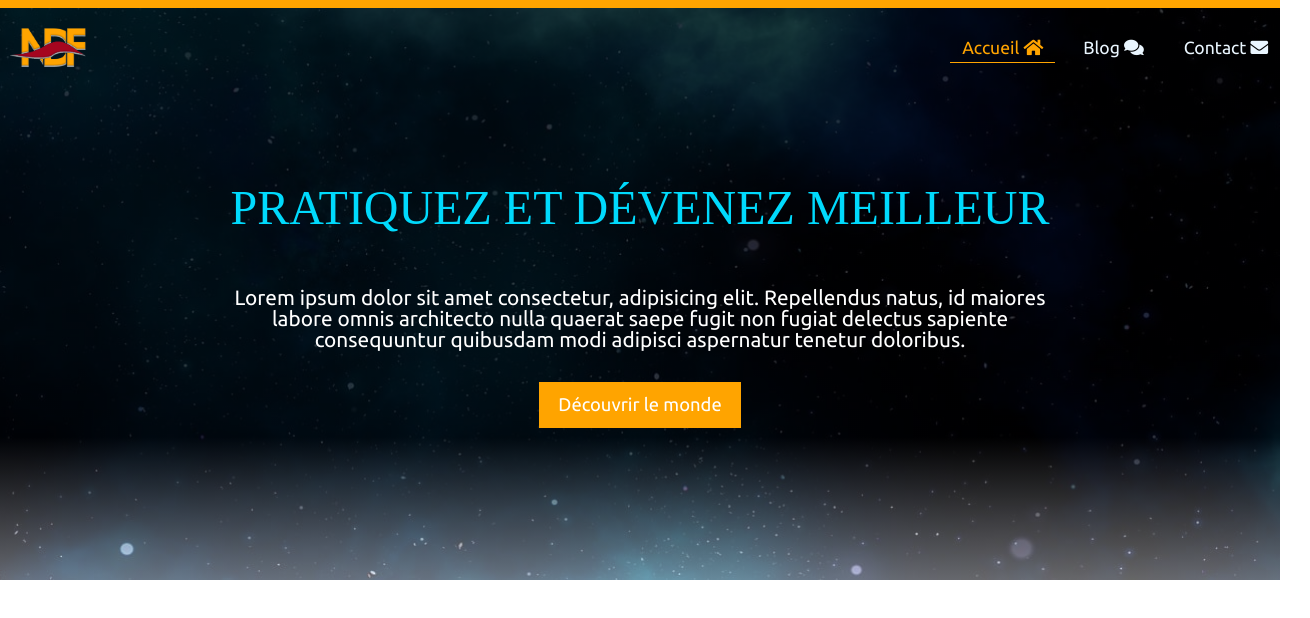
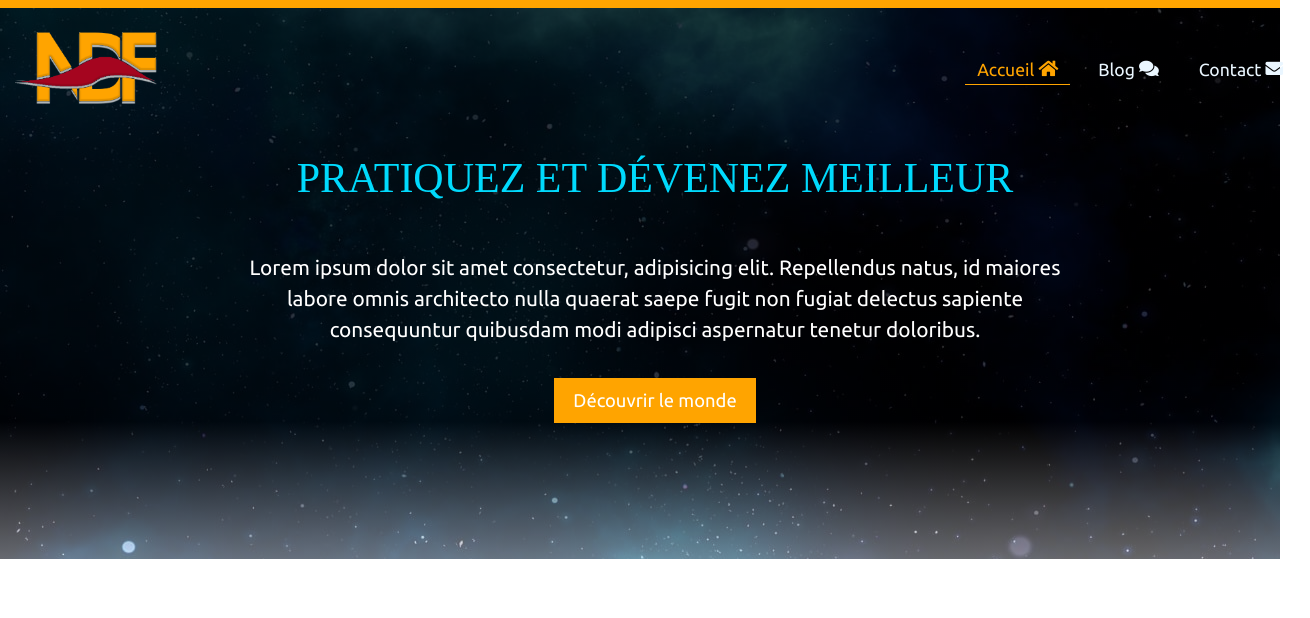
Before and after one commit to nyankoyedanielfelemou/apprendre-le-html5-et-le-css3-en-utilisant-le-framework-sass, a plain HTML site: page index.html in a window 1280 px wide. Shown: the whole page, 1310 px wide, since content can reach past the window. Drawn offline with Linux system fonts and the light colour scheme; a web font is replaced by a local one.

Commit message:
Refactoring partie 2 creation du dossier et fichier predefined

```diff
--- a/assets/sass/composite/header/_header.scss
+++ b/assets/sass/composite/header/_header.scss
@@ -18,8 +18,7 @@ header.header {
 
   .logo {
     img {
-      max-width: 80px; /*Il avait mis 150px mais mon image est differente*/
-      margin-left: 10px;
+      max-width: 150px; /*Il avait mis 150px mais mon image est differente*/
     }
   }
 
--- /dev/null
+++ b/assets/sass/composite/predefined/_predefined.scss
@@ -0,0 +1,23 @@
+.container {
+  width: 100%;
+  padding-left: 15px;
+  padding-right: 15px;
+  margin-left: auto;
+  margin-right: auto;
+}
+
+html {
+  font-family: serif;
+  line-height: 1.15;
+}
+
+body {
+  margin: 0;
+  font-family: "Ubuntu", sans-serif;
+  font-size: 14px;
+  font-weight: 400;
+  line-height: 1.5;
+  background-color: #fff;
+  color: #495454;
+  text-align: left;
+}
--- a/assets/sass/screen.scss
+++ b/assets/sass/screen.scss
@@ -3,6 +3,8 @@
 
 @import "compass/reset";
 
+@import "composite/predefined/predefined";
+
 @import "composite/header/header";
 
 @import "composite/banner/banner";
```
Also changed, not shown: assets/stylesheets/screen.css.
